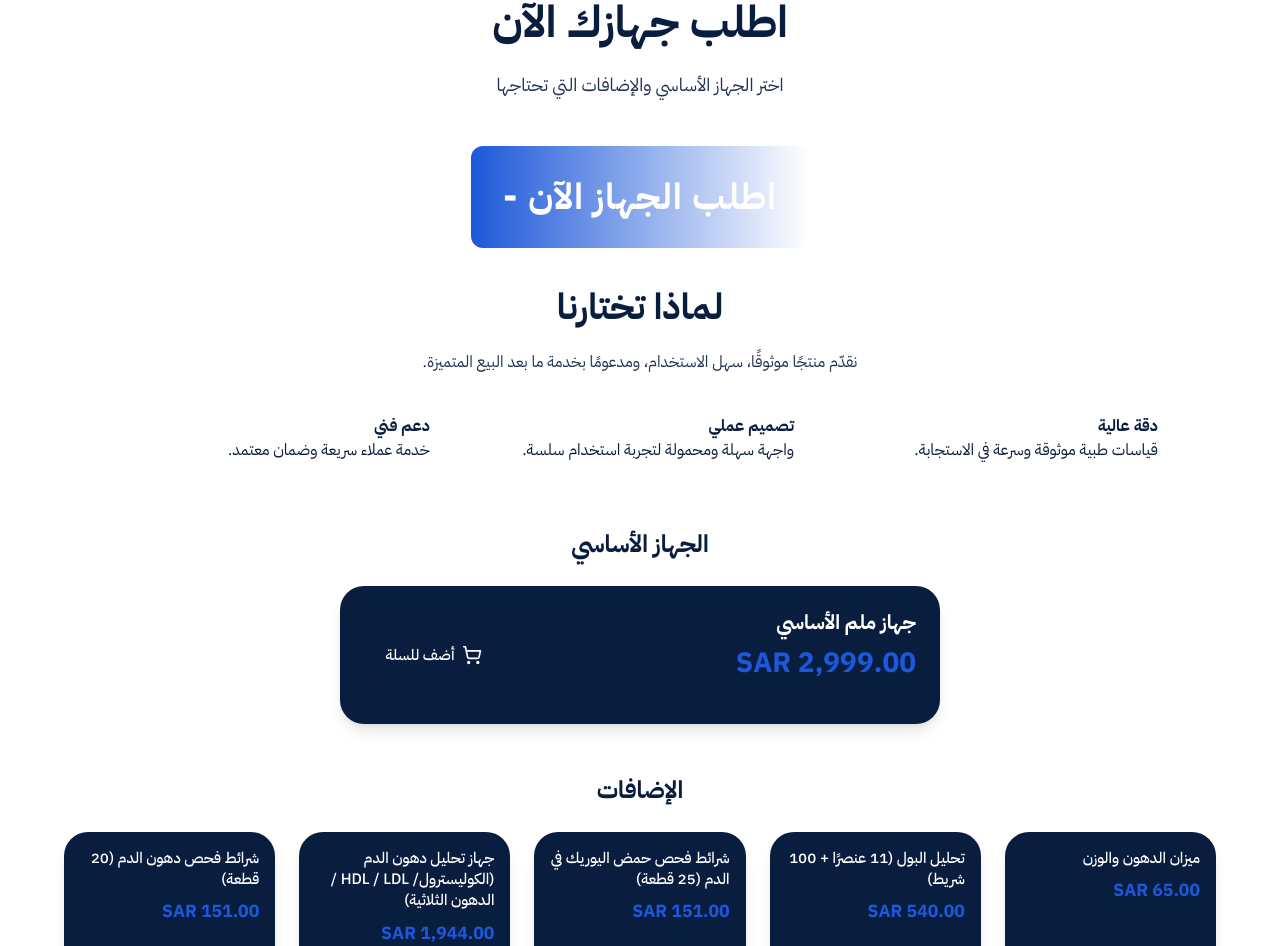
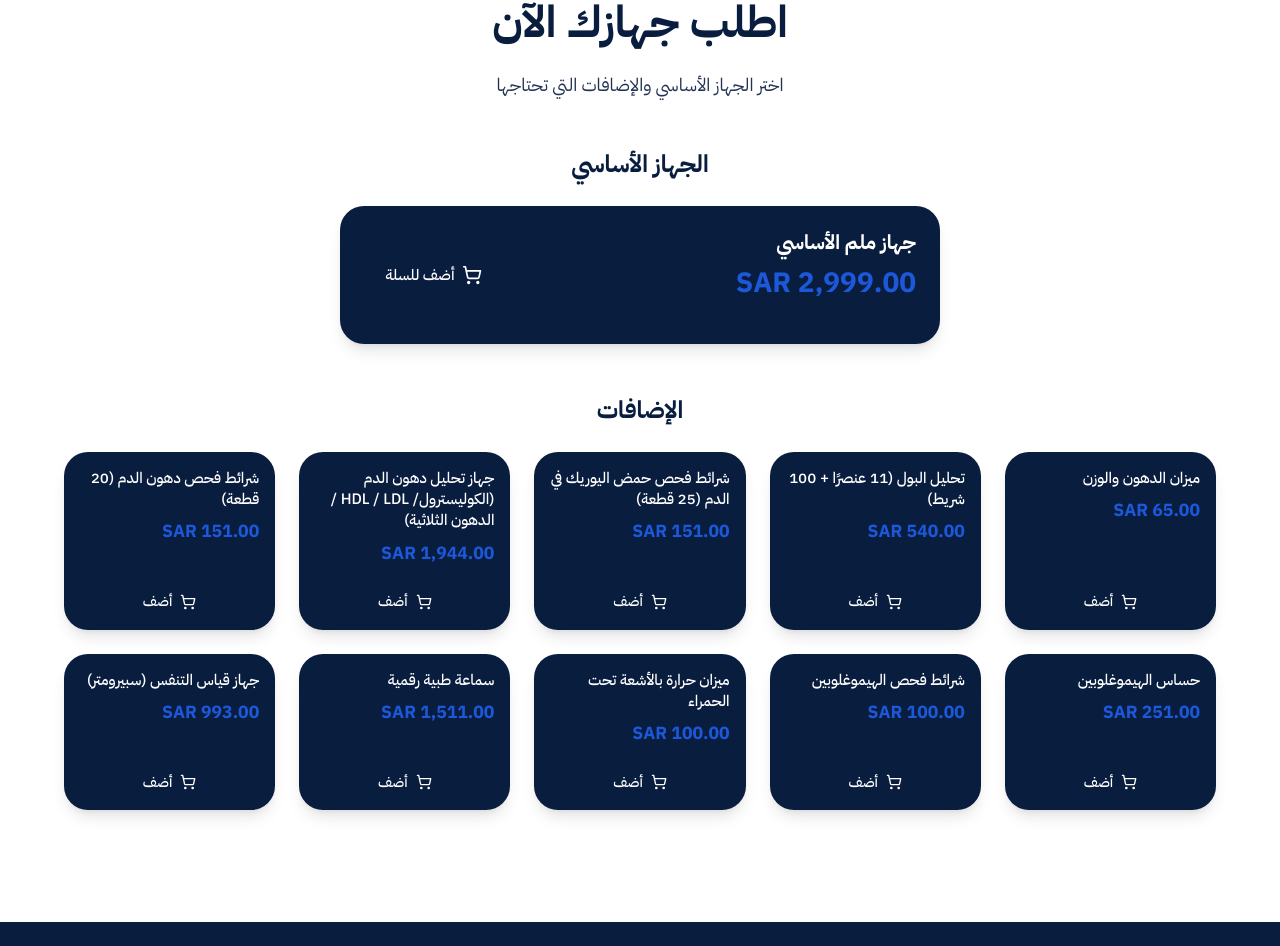
Before and after one commit to molimhelper-create/Molim_website, a React (Vite) app: page /product in a window 1280 px wide. Shown: the part 1467-2413 px from the top of the page. Built offline with nearby package versions, Linux system fonts and the light colour scheme; a web font is replaced by a local one.

Commit message:
feat(netlify): add Netlify Forms fallback for order submissions

```diff
--- a/pages/product.tsx
+++ b/pages/product.tsx
@@ -46,6 +46,24 @@ const ShoppingSection: React.FC = () => {
     }
 
     const itemIds = items.map(item => item.id);
+    // Submit to Netlify Forms as a fallback (best-effort) so Netlify can
+    // capture submissions and send notifications without SMTP.
+    try {
+      const formData = new FormData();
+      formData.append('form-name', 'send-order');
+      formData.append('customerEmail', customerEmail);
+      // append itemIds as multiple values to match server schema
+      itemIds.forEach(id => formData.append('itemIds', id));
+      // Fire-and-forget; Netlify will record this POST as a form submission.
+      fetch('/', { method: 'POST', body: formData }).then(res => {
+        console.log('Netlify Forms fallback submission status', res.status);
+      }).catch(err => {
+        console.warn('Netlify Forms fallback failed', err && err.message ? err.message : err);
+      });
+    } catch (err) {
+      console.warn('Failed to run Netlify Forms fallback', err && (err as Error).message);
+    }
+
     orderMutation.mutate({ customerEmail, itemIds });
   };
 
@@ -56,34 +74,7 @@ const ShoppingSection: React.FC = () => {
         اختر الجهاز الأساسي والإضافات التي تحتاجها
       </p>
 
-      {/* Large centered CTA line as requested */}
-      <div className={styles.ctaLargeContainer}>
-        <div className={styles.ctaLarge}>اطلب الجهاز الآن -</div>
-      </div>
 
-      {/* Wide vertical spacing (two blocks) */}
-      <div className={styles.wideSpacer} />
-      <div className={styles.wideSpacer} />
-
-      {/* "Why choose us" section placed under the CTA */}
-      <div className={styles.chooseUsContainer}>
-        <h3 className={styles.chooseUsTitle}>لماذا تختارنا</h3>
-        <p className={styles.chooseUsText}>نقدّم منتجًا موثوقًا، سهل الاستخدام، ومدعومًا بخدمة ما بعد البيع المتميزة.</p>
-        <div className={styles.chooseUsGrid}>
-          <div className={styles.chooseUsItem}>
-            <strong>دقة عالية</strong>
-            <div>قياسات طبية موثوقة وسرعة في الاستجابة.</div>
-          </div>
-          <div className={styles.chooseUsItem}>
-            <strong>تصميم عملي</strong>
-            <div>واجهة سهلة ومحمولة لتجربة استخدام سلسة.</div>
-          </div>
-          <div className={styles.chooseUsItem}>
-            <strong>دعم فني</strong>
-            <div>خدمة عملاء سريعة وضمان معتمد.</div>
-          </div>
-        </div>
-      </div>
 
       {/* Base Device */}
       <div className={styles.baseDeviceContainer}>
@@ -227,6 +218,15 @@ const ShoppingSection: React.FC = () => {
               >
                 {orderMutation.isPending ? "جار الإرسال..." : "إتمام الطلب"}
               </Button>
+            </form>
+
+            {/* Hidden static form for Netlify Forms (build-time parsed). */}
+            <form name="send-order" method="POST" data-netlify="true" netlify-honeypot="bot-field" hidden>
+              <input type="hidden" name="form-name" value="send-order" />
+              <input type="text" name="bot-field" />
+              <input type="email" name="customerEmail" />
+              {/* itemIds can be repeated inputs; Netlify will capture multiple values */}
+              <input type="text" name="itemIds" />
             </form>
           </div>
         </div>
```
